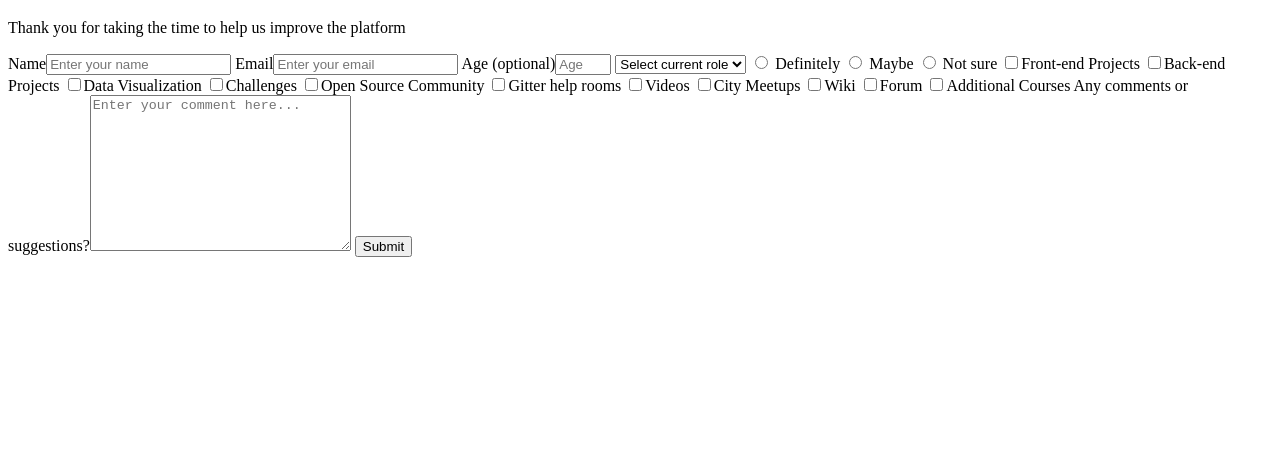
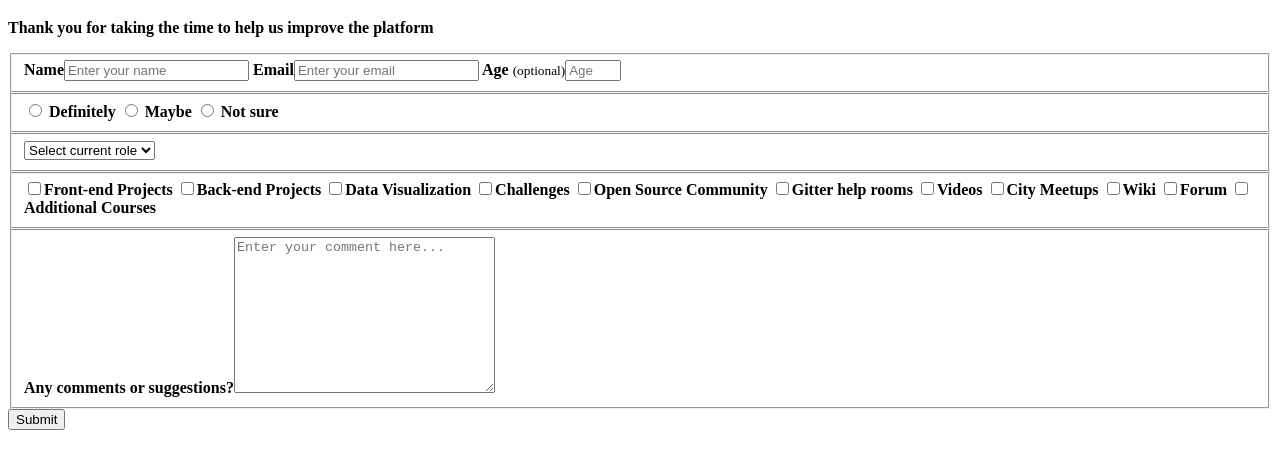
Before and after one commit to CodeClimberNT/SurveyForm, a plain HTML site: page index.html in a window 1280 px wide. Shown: the part 61-530 px from the top of the page. Drawn offline with Linux system fonts and the light colour scheme.

Commit message:
a little after passing

```diff
--- a/index.html
+++ b/index.html
@@ -13,13 +13,25 @@
     <p id="description">Thank you for taking the time to help us improve the platform</p>
 
     <form action="" id="survey-form">
-
+        <fieldset>
             <label for="name" id="name-label">Name<input type="text" id="name" placeholder="Enter your name"
                     required></label>
             <label for="email" id="email-label">Email<input type="email" id="email" placeholder="Enter your email"
                     required></label>
-        <label for="number" id="number-label">Age (optional)<input type="number" id="number" placeholder="Age" min="10"
-                max="99"></label>
+            <label for="number" id="number-label">Age <span class="weak">(optional)</span><input type="number" id="number" placeholder="Age"
+                    min="10" max="99"></label>
+        </fieldset>
+
+        <fieldset>
+            <label for="recommend-definitely"><input type="radio" value="1" name="recommend" id="recommend-definitely">
+                Definitely</label>
+            <label for="recommend-maybe"><input type="radio" value="2" name="recommend" id="recommend-maybe">
+                Maybe</label>
+            <label for="recommend-notsure"><input type="radio" value="3" name="recommend" id="recommend-notsure"> Not
+                sure</label>
+        </fieldset>
+
+        <fieldset>
             <select name="" id="dropdown">
                 <option value="">Select current role</option>
                 <option value="1">Student</option>
@@ -28,12 +40,13 @@
                 <option value="4">Prefer not to say</option>
                 <option value="5">Other</option>
             </select>
-        <label for="recommend-definitely"><input type="radio" value="1" name="recommend" id="recommend-definitely"> Definitely</label>
-        <label for="recommend-maybe"><input type="radio" value="2" name="recommend" id="recommend-maybe"> Maybe</label>
-        <label for="recommend-notsure"><input type="radio" value="3" name="recommend" id="recommend-notsure"> Not sure</label>
+        </fieldset>
+
+        <fieldset>
             <label for="front-end"><input type="checkbox" value="4" id="front-end">Front-end Projects</label>
             <label for="back-end"><input type="checkbox" value="5" id="back-end">Back-end Projects</label>
-        <label for="data-visualization"><input type="checkbox" value="6" id="data-visualization">Data Visualization</label>
+            <label for="data-visualization"><input type="checkbox" value="6" id="data-visualization">Data
+                Visualization</label>
             <label for="challenges"><input type="checkbox" value="7" id="challenges">Challenges</label>
             <label for="open-source"><input type="checkbox" value="8" id="open-source">Open Source Community</label>
             <label for="gitter-help"><input type="checkbox" value="9" id="gitter-help">Gitter help rooms</label>
@@ -41,12 +54,16 @@
             <label for="city-meetups"><input type="checkbox" value="11" id="city-meetups">City Meetups</label>
             <label for="wiki"><input type="checkbox" value="12" id="wiki">Wiki</label>
             <label for="forum"><input type="checkbox" value="13" id="forum">Forum</label>
-        <label for="additional-courses"><input type="checkbox" value="14" id="additional-courses">Additional Courses</label>
-        <label for="comments">Any comments or suggestions?<textarea name="" id="comments" cols="30" rows="10" placeholder="Enter your comment here..."></textarea></label>
+            <label for="additional-courses"><input type="checkbox" value="14" id="additional-courses">Additional
+                Courses</label>
+        </fieldset>
+
+        <fieldset>
+            <label for="comments">Any comments or suggestions?<textarea name="" id="comments" cols="30" rows="10"
+                    placeholder="Enter your comment here..."></textarea></label>
+        </fieldset>
         <input type="submit" value="Submit" id="submit">
-
     </form>
-
 </body>
 
 </html>
--- a/styles.css
+++ b/styles.css
@@ -0,0 +1,7 @@
+body{
+    font-weight: bolder;
+}
+span.weak {
+    font-weight: lighter;
+    font-size: smaller;
+}
```
Lines whose indentation alone changed are shown as unchanged.
